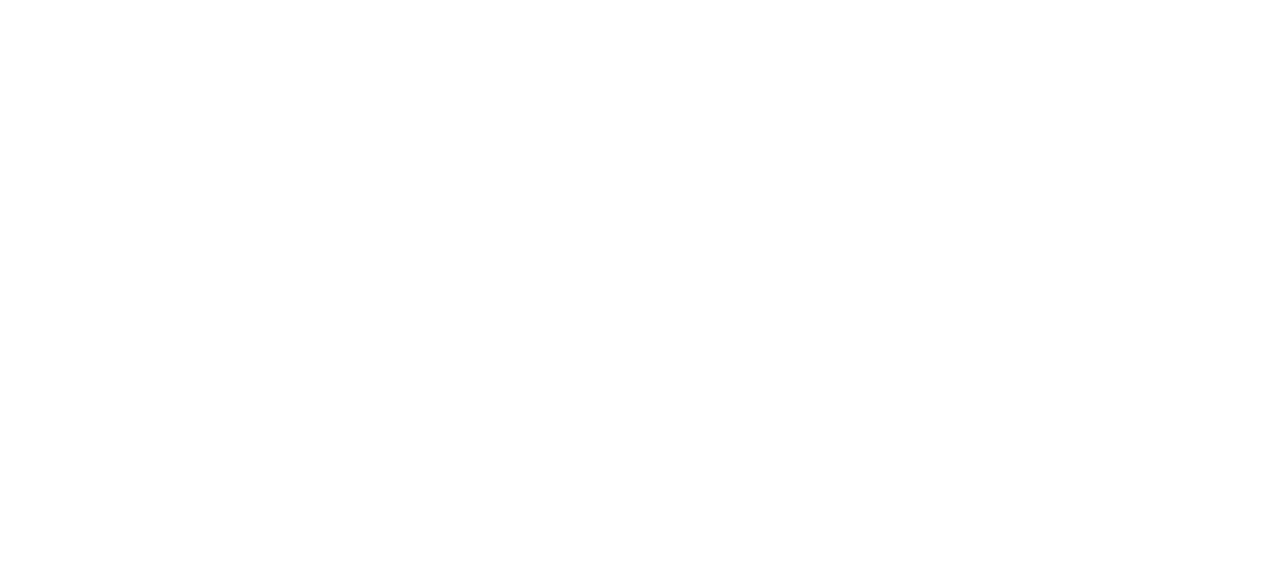
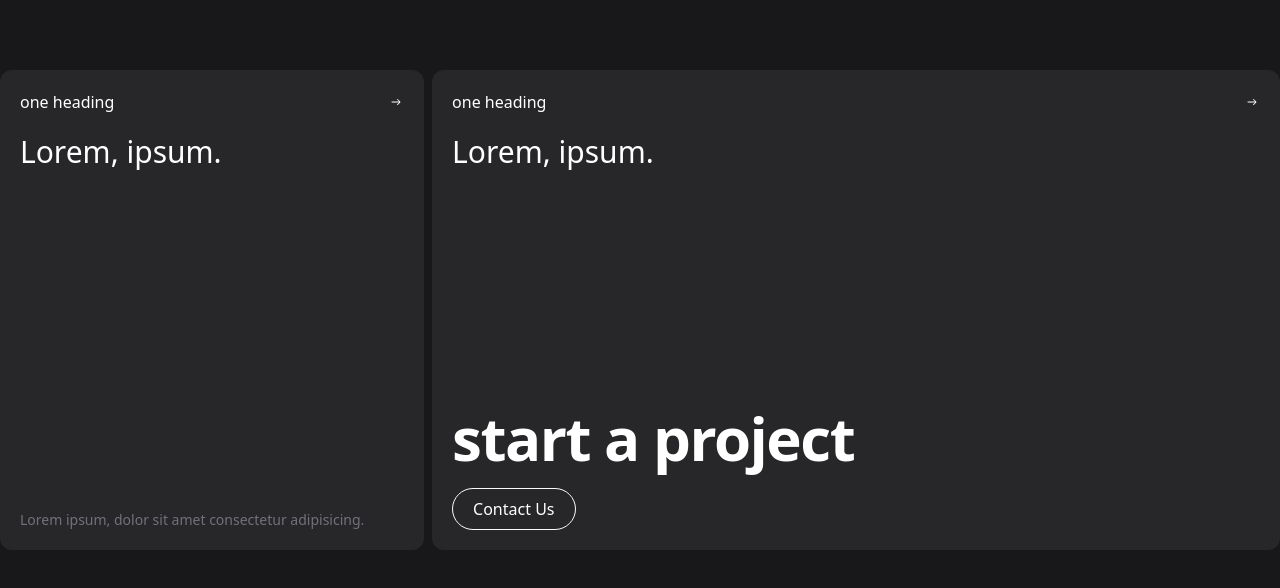
Before and after one commit to YashaswiChahande/Refokus, a React (Vite) app: page / in a window 1280 px wide. Shown: the part 3161-3749 px from the top of the page. Before the commit the page ends 3151 px from the top, so only its background shows below. Built offline with nearby package versions, Linux system fonts and the light colour scheme.

Commit message:
CardsComp

```diff
--- a/src/App.jsx
+++ b/src/App.jsx
@@ -4,6 +4,7 @@
 import Stripes from './components/Stripes'
 import Products from './components/Products'
 import Marquees from './components/Marquees'
+import Cards from './components/Cards'
 
 function App() {
   return (
@@ -13,6 +14,7 @@
       <Stripes/>
       <Products/>
       <Marquees/>
+      <Cards/>
     </div>
   )
 }
--- /dev/null
+++ b/src/components/Card.jsx
@@ -0,0 +1,46 @@
+import React from 'react'
+import { IoIosArrowRoundForward } from "react-icons/io";
+
+
+function Card({ width, start, para, hover = 'none' }) {
+  return (
+    <div className={`bg-zinc-800 p-5 rounded-xl hover:${hover} ${width} min-h-[30rem] flex flex-col justify-between `}>
+     <div className='w-full' >
+        <div className='w-full flex justify-between items-center'>
+            <h3>
+                one heading
+            </h3>
+            <IoIosArrowRoundForward />
+        </div>
+        <h1 className='text-3xl font-medium mt-5'>Lorem, ipsum.
+
+        </h1>
+     </div>
+     <div className='down w-full '>
+
+        {
+            start && (
+            <>
+                <h1 className='text-6xl font-semibold tracking-tight leading-none'>
+                start a project
+                </h1>
+                <button className='rounded-full mt-5 py-2 px-5 border-[1px] border-zinc-50'>
+                    Contact Us
+                </button>
+            </>
+            )
+        }
+
+        {
+            para && (
+                <p className='text-sm text-zinc-500 font-medium '>Lorem ipsum, dolor sit amet consectetur adipisicing.</p>
+            )
+        }
+
+
+     </div>
+    </div>
+  )
+}
+
+export default Card
--- /dev/null
+++ b/src/components/Cards.jsx
@@ -0,0 +1,24 @@
+import React from 'react'
+import Card from './Card'
+
+function Cards() {
+  return (
+    <div className='w-full'>
+        <div className='max-w-screen-xl mx-auto  py-20 flex gap-2'>
+            <Card
+                width={"basis-1/3"}
+                start={false}
+                para={true}
+            />
+            <Card
+                width={"basis-2/3"}
+                start={true}
+                para={false}
+                hover={"bg-violet-600"}
+            />
+    </div>
+    </div>
+  )
+}
+
+export default Cards
```
